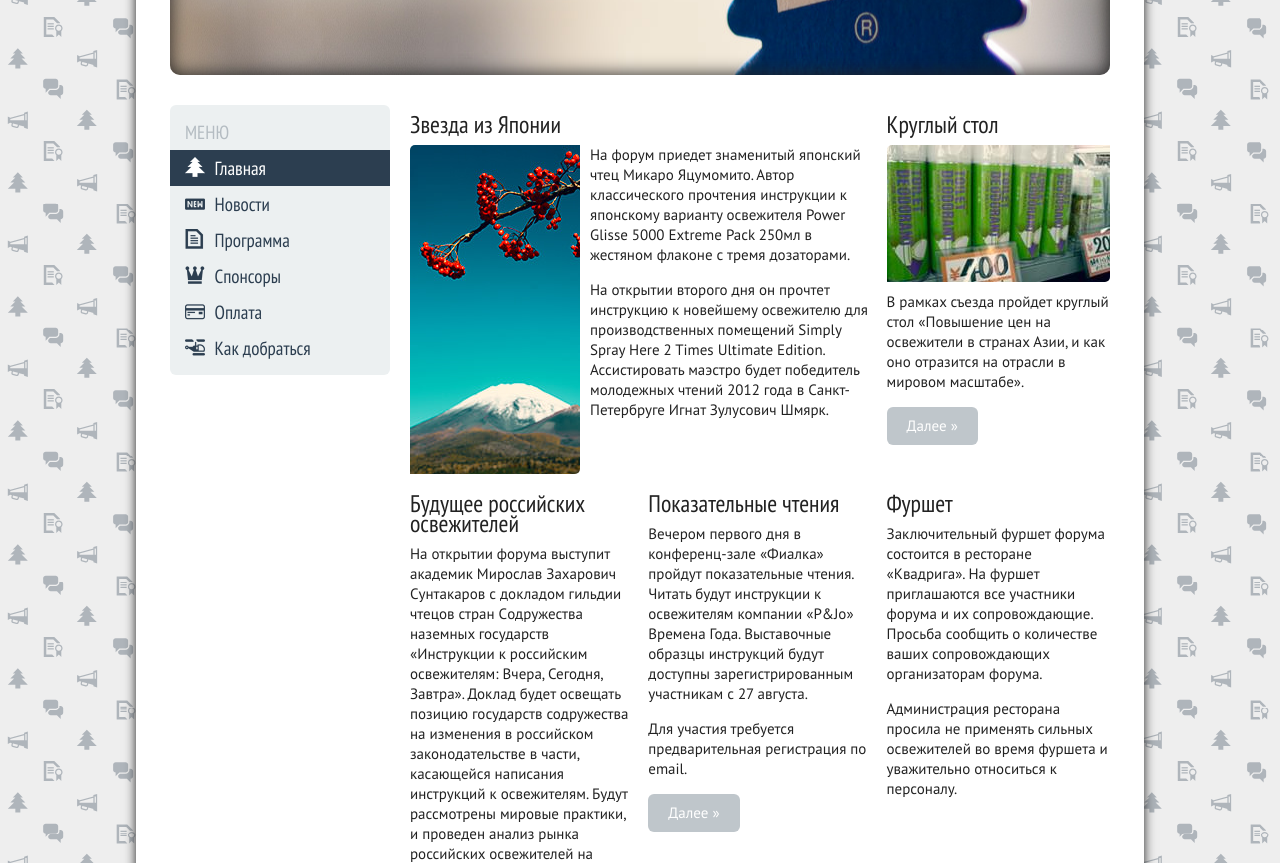
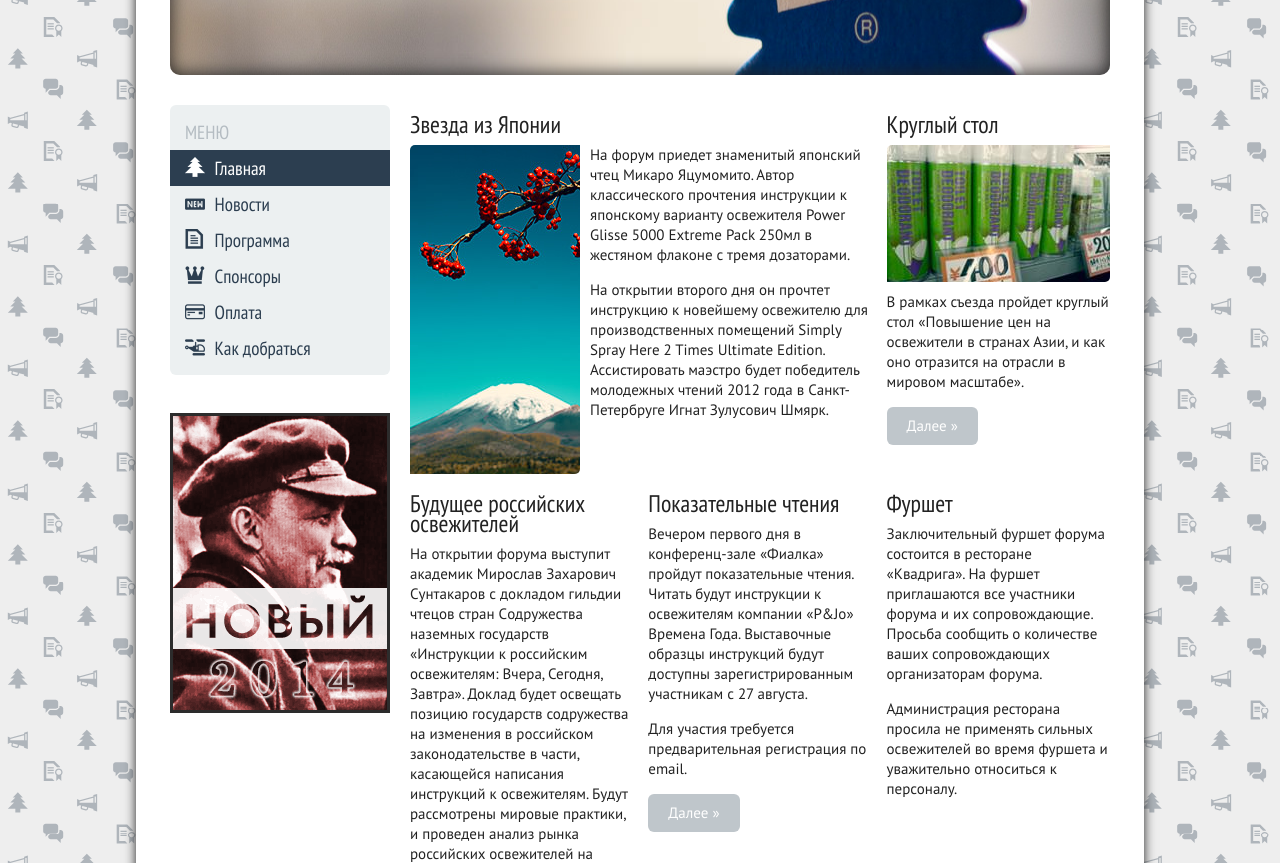
Before and after one commit to yandex-cs/yac2013, a plain HTML site: page index.html in a window 1280 px wide. Shown: the part 237-1100 px from the top of the page. Drawn offline with Linux system fonts and the light colour scheme.

Commit message:
fix banner

```diff
--- a/index.html
+++ b/index.html
@@ -160,7 +160,7 @@
                         </ul>
                     </div><!--/.well -->
                     <div class="span3 banner">
-
+                        <a target="_blank" href="http://ya.ru"><img src="assets/img/banner.png" border="0"></a>
                     </div>
                 </div><!--/span-->
                 <div class="span9 content">
```
